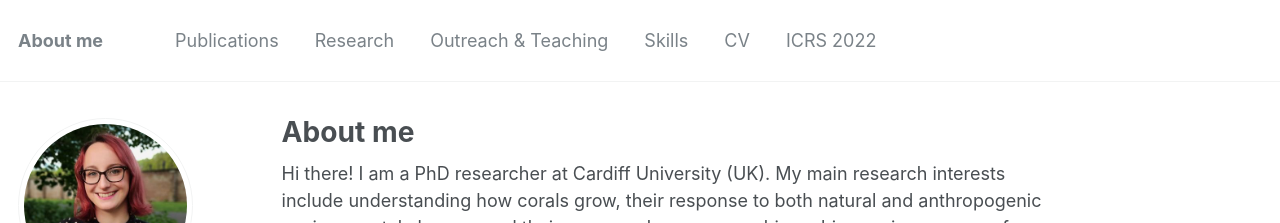
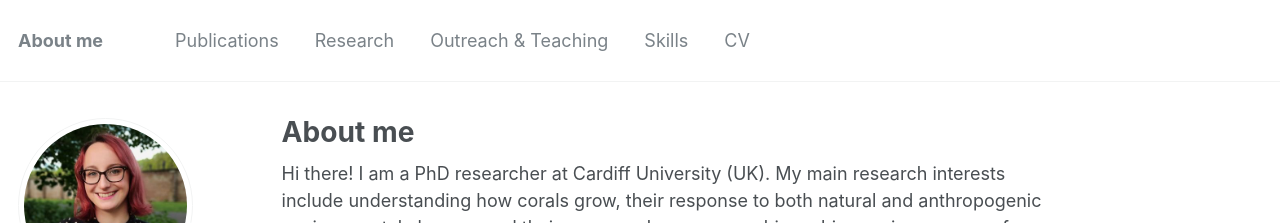
Before and after one commit to anasamperiz/anasamperiz.github.io, a Jekyll site: the page built from _pages/about.md, in a window 1280 px wide. Shown: the top 223 px of the page. Built offline with Jekyll 4.4.1, drawn with Linux system fonts in a browser that asks for light colours; some web fonts are replaced.

Commit message:
Update navigation.yml

```diff
--- a/_data/navigation.yml
+++ b/_data/navigation.yml
@@ -15,6 +15,3 @@ main:
 
   - title: "CV"
     url: /cv/
-
-  - title: "ICRS 2022"
-    url: /icrs/
```
